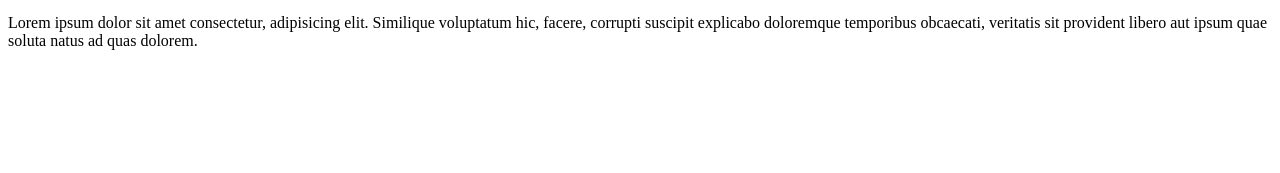
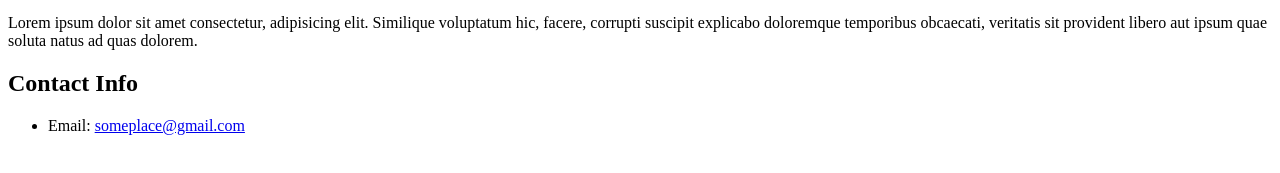
Before and after one commit to nolanstucky/HTML-GIT, a plain HTML site: page index.html in a window 1280 px wide. Shown: the part 433-606 px from the top of the page. Drawn offline with Linux system fonts and the light colour scheme.

Commit message:
Added email link to contact info

```diff
--- a/index.html
+++ b/index.html
@@ -14,6 +14,11 @@
 
     <p>Lorem ipsum dolor sit amet consectetur, adipisicing elit. Similique voluptatum hic, facere, corrupti suscipit explicabo doloremque temporibus obcaecati, veritatis sit provident libero aut ipsum quae soluta natus ad quas dolorem.</p>
 
+    <h2>Contact Info</h2>
+    <ul>
+        <li>Email: <a href="mailto: someplace@gmail.com"target="_blank">someplace@gmail.com</a></li>
+    </ul>
+
 
 
 </body>
```
